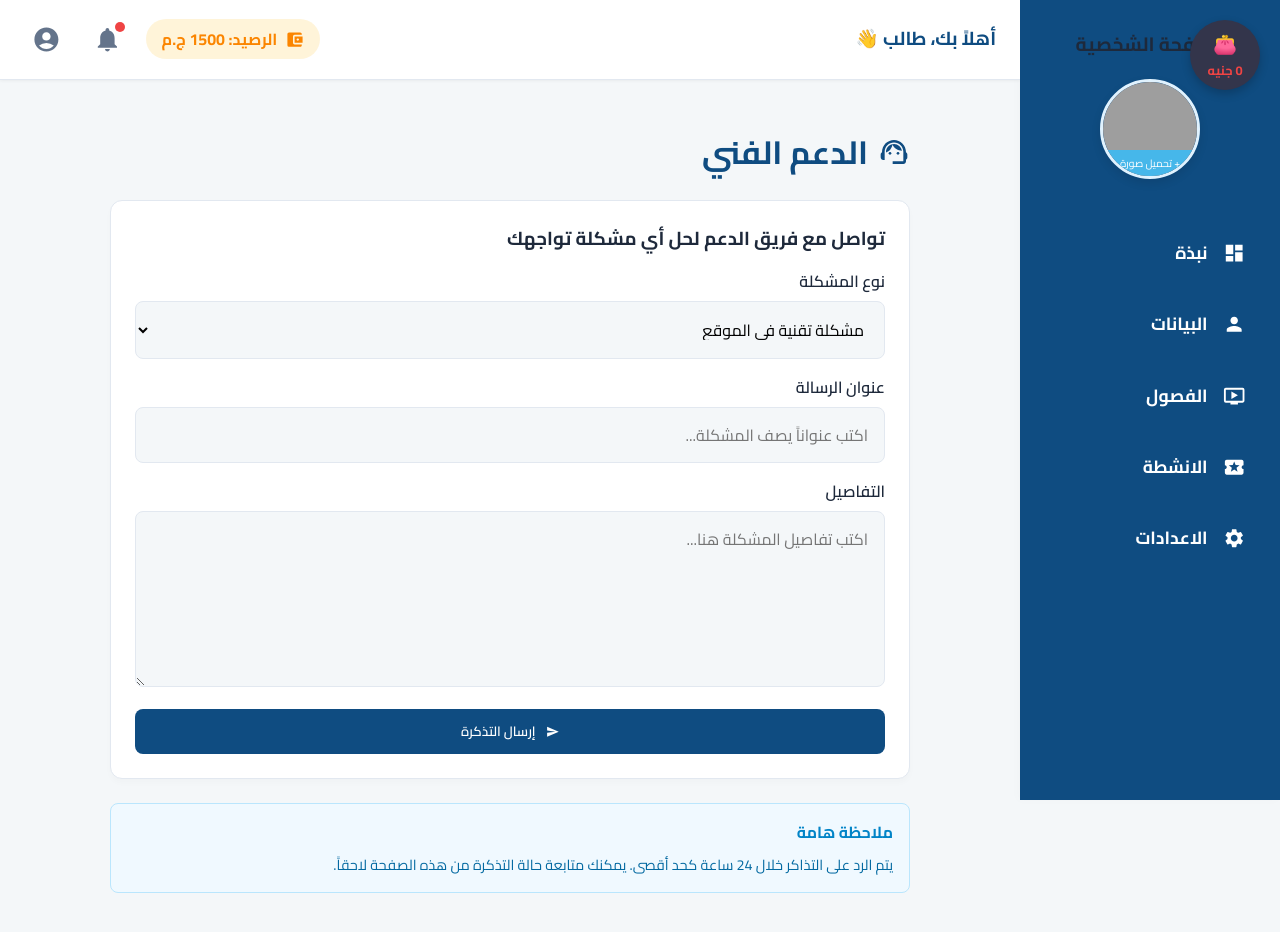
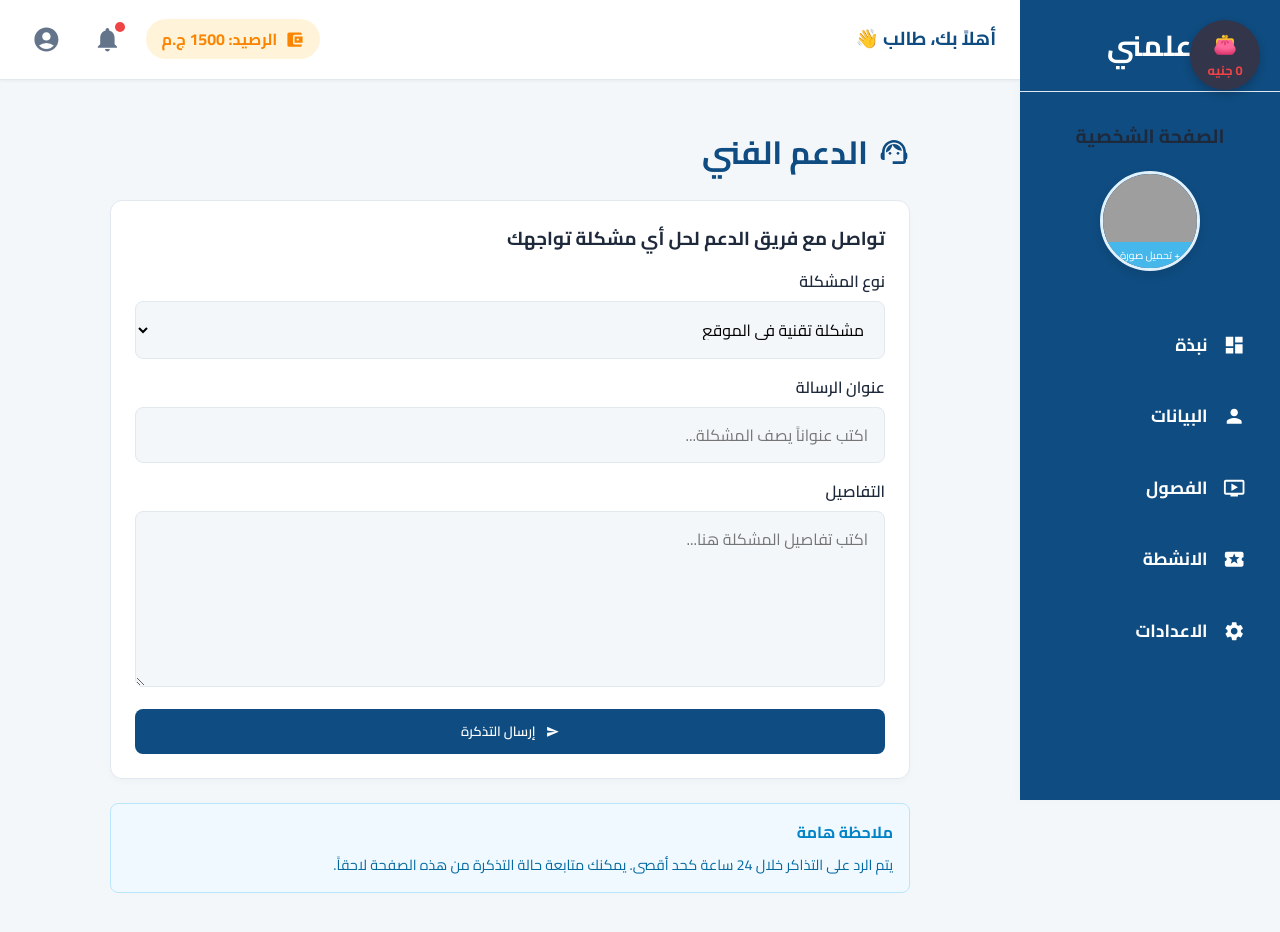
Before and after one commit to octobercitystudio-cyber/edutech-platform, a React (Vite) app: page /support in a window 1280 px wide. Shown: the top 932 px of the page. Built offline with nearby package versions, Linux system fonts and the light colour scheme; no server answers; grey boxes are pictures that could not be loaded.

Commit message:
Make Alemni logo white and add it to student sidebar

```diff
--- a/src/components/Sidebar.jsx
+++ b/src/components/Sidebar.jsx
@@ -98,9 +98,11 @@ const styles = {
     justifyContent: 'center',
   },
   logoText: {
-    color: 'var(--primary-color)',
+    color: '#ffffff',
     margin: 0,
     fontSize: '1.8rem',
+    fontWeight: 'bold',
+    letterSpacing: '1px'
   },
   nav: {
     padding: 'var(--space-4) 0',
--- a/src/components/StudentSidebar.jsx
+++ b/src/components/StudentSidebar.jsx
@@ -17,6 +17,9 @@ export default function StudentSidebar() {
 
   return (
     <aside style={styles.sidebar}>
+      <div style={styles.logoContainer}>
+        <h2 style={styles.logoText}>علمني</h2>
+      </div>
       <div style={styles.profileSection}>
         <h3 style={styles.profileTitle}>الصفحة الشخصية</h3>
         <div style={styles.avatarWrapper}>
@@ -57,6 +60,20 @@ const styles = {
     position: 'sticky',
     top: 0,
     boxShadow: '-2px 0 10px rgba(0,0,0,0.02)'
+  },
+  logoContainer: {
+    padding: 'var(--space-6)',
+    borderBottom: '1px solid var(--border-color)',
+    display: 'flex',
+    alignItems: 'center',
+    justifyContent: 'center',
+  },
+  logoText: {
+    color: '#ffffff',
+    margin: 0,
+    fontSize: '1.8rem',
+    fontWeight: 'bold',
+    letterSpacing: '1px'
   },
   profileSection: {
     padding: '30px 20px',
```
